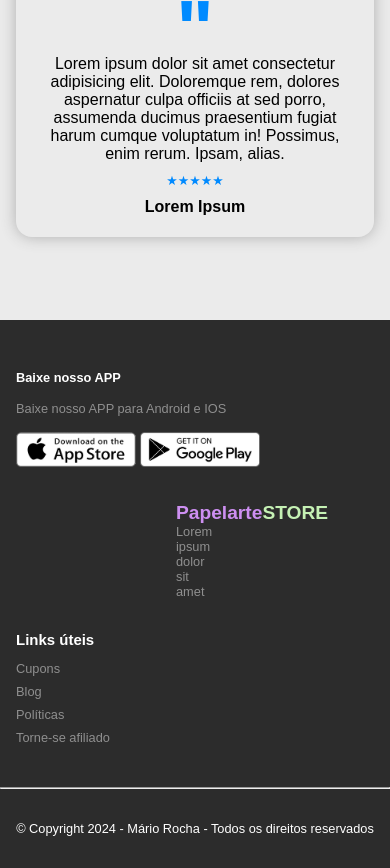
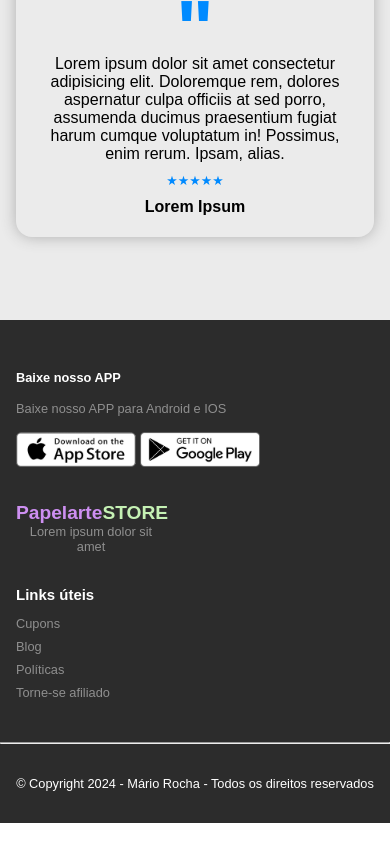
Before and after one commit to mariorzk/Papelarte-Store, a plain HTML site: page index.html in a window 390 px wide. Shown: the part 5197-6065 px from the top of the page. After the commit the page ends 6020 px from the top, so only its background shows below. Drawn offline with Linux system fonts and the light colour scheme.

Commit message:
Atualizado posição logo no footer

```diff
--- a/css/style.css
+++ b/css/style.css
@@ -420,9 +420,6 @@ main {
 /* Media Query de responsavidade do Footer */
 
 @media (max-width: 800px) {
-    .logo-footer {
-        margin-left: 10rem;
-    }
 
     .footer-content {
         display: inline;
```
